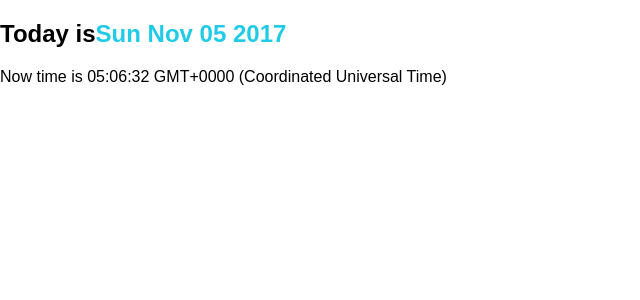
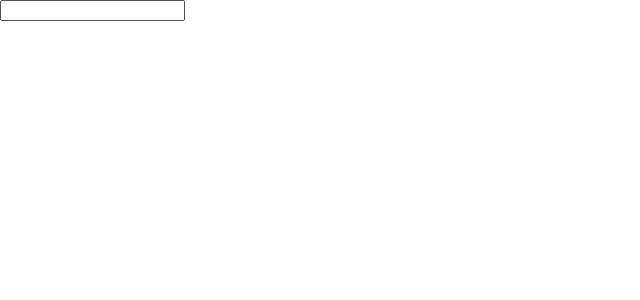
Before and after one commit to daoyi7/r, a React (Create React App) app: page / in a window 1280 px wide. Shown: the top 300 px of the page, without its empty margins (0-640 px from the left). Built offline with nearby package versions, Linux system fonts and the light colour scheme.

Commit message:
add study-08

```diff
--- a/package.json
+++ b/package.json
@@ -5,6 +5,8 @@
   "dependencies": {
     "react": "^16.0.0",
     "react-dom": "^16.0.0",
+    "react-router": "^4.2.0",
+    "react-router-dom": "^4.2.2",
     "react-scripts": "1.0.17"
   },
   "scripts": {
--- a/src/index.js
+++ b/src/index.js
@@ -8,7 +8,8 @@ import './index.css';
 // import Like from './study/study-04/study-04'                                 // 第4课
 // import Component from './study/study-05/study-05'                            // 第5课
 // import Mixin from './study/study-06/study-06'                                // 第6课
-import Clock from './study/study-07/study-07'                                // 第7课
+// import Clock from './study/study-07/study-07'                                // 第7课
+import Upper from './study/study-08/study-08'                                // 第8课
 import registerServiceWorker from './registerServiceWorker';
 
 // ReactDOM.render(<App />, document.getElementById('root'));
@@ -18,5 +19,6 @@ import registerServiceWorker from './registerServiceWorker';
 // ReactDOM.render(<Like />, document.getElementById('root'))                   // 第4课
 // ReactDOM.render(<Component />, document.getElementById('root'))              // 第5课
 // ReactDOM.render(<Mixin />, document.getElementById('root'))                  // 第6课
-ReactDOM.render(<Clock />, document.getElementById('root'))                  // 第6课
+// ReactDOM.render(<Clock />, document.getElementById('root'))                  // 第7课
+ReactDOM.render(<Upper />, document.getElementById('root'))                  // 第8课
 registerServiceWorker();
--- /dev/null
+++ b/src/study/study-08/study-08.js
@@ -0,0 +1,30 @@
+import React, {
+  Component
+} from 'react'
+
+export default class Input extends Component {
+  state = {
+    text : '',
+    upperText: ''
+  }
+
+  handleChange = this.handleChange.bind(this)
+
+  handleChange(e) {
+    this.setState({
+      text: e.target.value,
+      upperText: e.target.value.toUpperCase()
+    })
+  }
+
+  render() {
+    // let upper = this.state.text.toUpperCase()
+
+    return (
+      <div>
+        <input onChange={this.handleChange} value={this.state.text} />
+        <h2>{this.state.upperText}</h2>
+      </div>
+    )
+  }
+}
```
Also changed, not shown: src/study/study-05/readme.md, src/study/study-08/readme.md (added).
